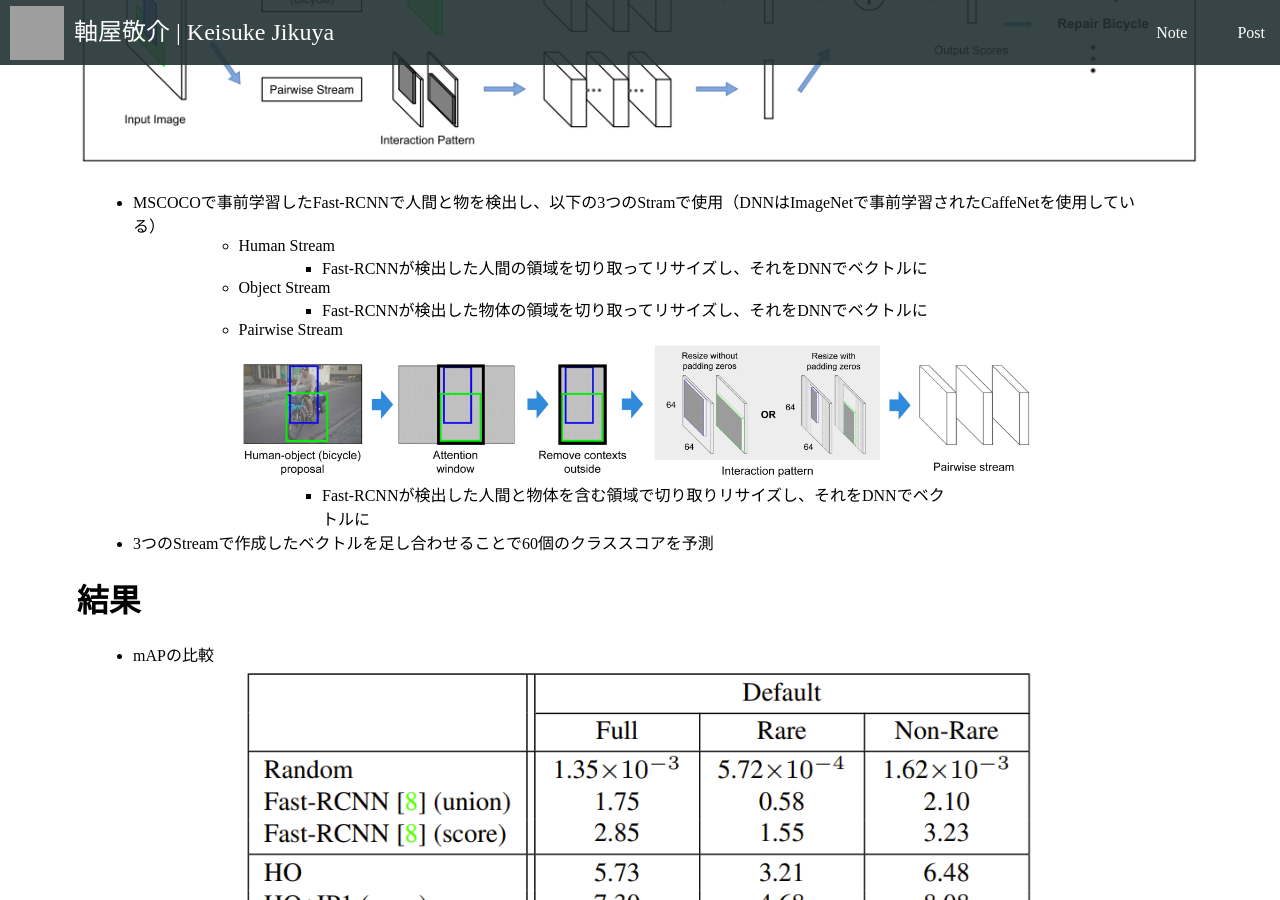
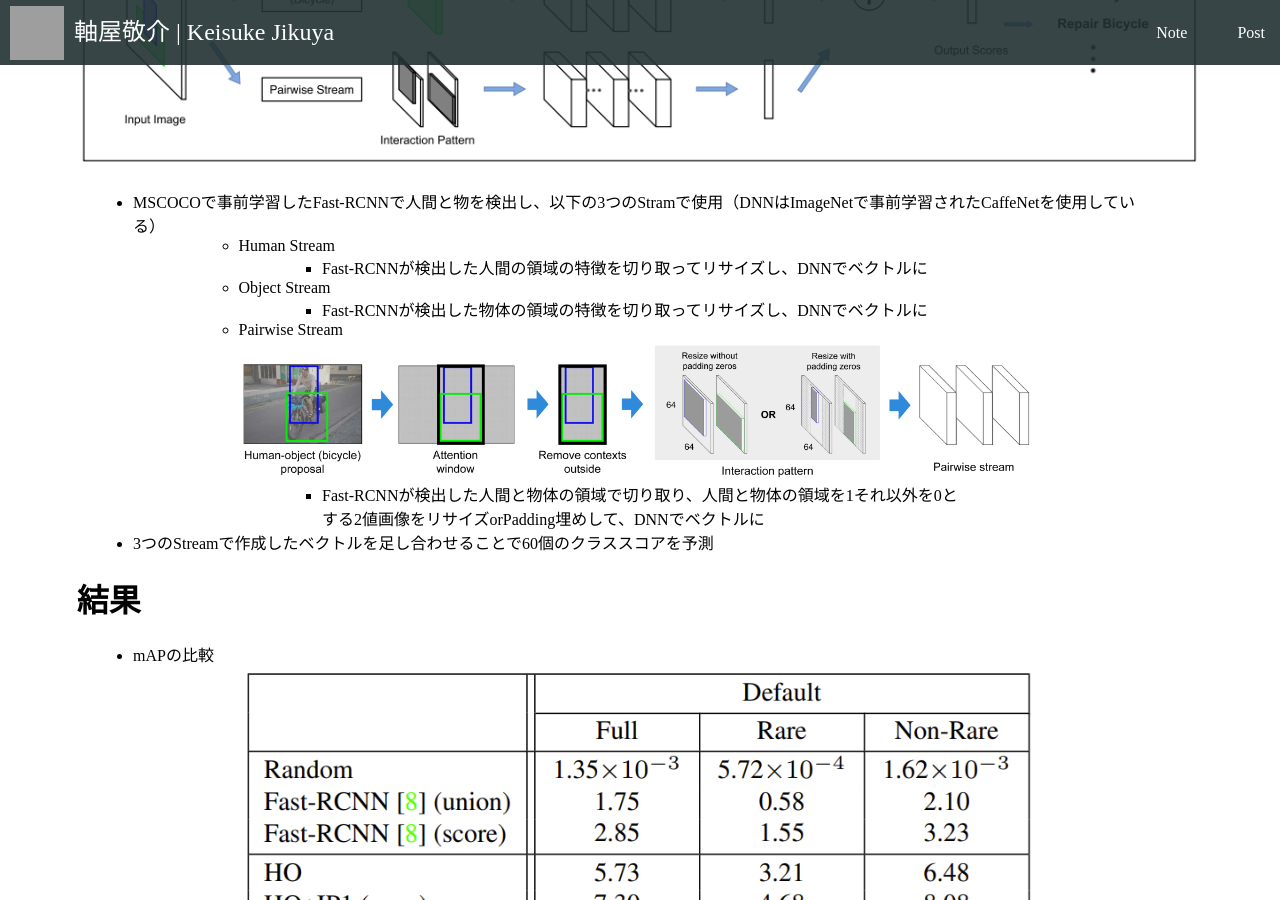
Before and after one commit to Absolute-Value/Portfolio, a Jekyll site: the page built from _posts/2022-07-14-HICO-DET.md, in a window 1280 px wide and 900 px high, scrolled down 1246 px. Built offline with Jekyll 4.4.1, drawn with Linux system fonts in a browser that asks for light colours; nearby versions of some CDN libraries; grey boxes are pictures that could not be loaded.

Commit message:
New post

```diff
--- a/_posts/2022-07-14-HICO-DET.md
+++ b/_posts/2022-07-14-HICO-DET.md
@@ -29,12 +29,12 @@ layout: post
 
 - MSCOCOで事前学習したFast-RCNNで人間と物を検出し、以下の3つのStramで使用（DNNはImageNetで事前学習されたCaffeNetを使用している）
     - Human Stream
-        - Fast-RCNNが検出した人間の領域を切り取ってリサイズし、それをDNNでベクトルに
+        - Fast-RCNNが検出した人間の領域の特徴を切り取ってリサイズし、DNNでベクトルに
     - Object Stream
-        - Fast-RCNNが検出した物体の領域を切り取ってリサイズし、それをDNNでベクトルに
+        - Fast-RCNNが検出した物体の領域の特徴を切り取ってリサイズし、DNNでベクトルに
     - Pairwise Stream
         ![Pairwise Stream](/assets/images/posts/HICO-DET/3.png)
-        - Fast-RCNNが検出した人間と物体を含む領域で切り取りリサイズし、それをDNNでベクトルに
+        - Fast-RCNNが検出した人間と物体の領域で切り取り、人間と物体の領域を1それ以外を0とする2値画像をリサイズorPadding埋めして、DNNでベクトルに
 - 3つのStreamで作成したベクトルを足し合わせることで60個のクラススコアを予測
 
 # 結果
```
Also changed, not shown: _posts/2022-07-22-InteractNet.md (+1 -1 lines), _posts/2022-07-24-iCAN.md (added, +52 -0 lines).
